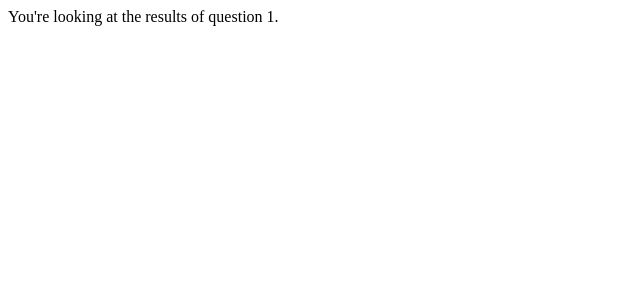
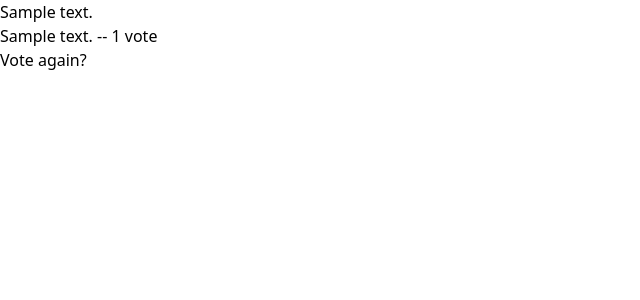
Before and after one commit to IlerioDef/django4e, a Django app: page /polls/1/results/ in a window 1280 px wide. Shown: the top 300 px of the page, without its empty margins (0-640 px from the left). Run offline with Django 4.2, Linux system fonts and the light colour scheme; tables that the repository leaves empty hold one stand-in row (values such as "Sample post"); some libraries are stand-ins or nearby versions.

Commit message:
step 11 (Forms in HTTP and HTML) - done

```diff
--- /dev/null
+++ b/polls/templates/polls/results.html
@@ -0,0 +1,20 @@
+<!DOCTYPE html>
+<html lang="en">
+<head>
+    <meta charset="UTF-8">
+    <meta name="viewport" content="width=device-width, initial-scale=1">
+    <title>Title</title>
+    <script src="https://cdn.tailwindcss.com"></script>
+</head>
+<body>
+    <h1>{{ question.question_text }}</h1>
+
+    <ul>
+    {% for choice in question.choice_set.all %}
+        <li>{{ choice.choice_text }} -- {{ choice.votes }} vote{{ choice.votes|pluralize }}</li>
+    {% endfor %}
+    </ul>
+
+    <a href="{% url 'polls:detail' question.id %}">Vote again?</a>
+</body>
+</html>
--- a/polls/urls.py
+++ b/polls/urls.py
@@ -5,8 +5,8 @@ from . import views
 app_name = "polls"
 urlpatterns = [
     path('owner', views.owner, name='owner'),
-    path("", views.index, name="index"),
-    path("<int:question_id>/", views.detail, name="detail"),
-    path("<int:question_id>/results/", views.results, name="results"),
+    path("", views.IndexView.as_view(), name="index"),
+    path("<int:pk>/", views.DetailView.as_view(), name="detail"),
+    path("<int:pk>/results/", views.ResultsView.as_view(), name="results"),
     path("<int:question_id>/vote/", views.vote, name="vote"),
 ]
--- a/polls/views.py
+++ b/polls/views.py
@@ -1,28 +1,53 @@
-from django.http import HttpResponse
+from django.http import HttpResponse, HttpResponseRedirect
 from django.shortcuts import render, get_object_or_404
+from django.urls import reverse
+from django.views import generic
 
-from polls.models import Question
+from polls.models import Question, Choice
+
 
 
 def owner(request):
     return HttpResponse("Hello, world. 94ae76ab is the polls index.")
 
 
-def index(request):
-    latest_question_list = Question.objects.order_by("-pub_date")[:5]
-    context = {"latest_question_list": latest_question_list}
-    return render(request, "polls/index.html", context)
+class IndexView(generic.ListView):
+    template_name = "polls/index.html"
+    context_object_name = "latest_question_list"
+
+    def get_queryset(self):
+        """Return the last five published questions."""
+        return Question.objects.order_by("-pub_date")[:5]
 
 
-def detail(request, question_id):
-    question = get_object_or_404(Question, pk=question_id)
-    return render(request, "polls/detail.html", {"question": question})
+class DetailView(generic.DetailView):
+    model = Question
+    template_name = "polls/detail.html"
 
 
-def results(request, question_id):
-    response = "You're looking at the results of question %s."
-    return HttpResponse(response % question_id)
+class ResultsView(generic.DetailView):
+    model = Question
+    template_name = "polls/results.html"
 
 
 def vote(request, question_id):
-    return HttpResponse("You're voting on question %s." % question_id)
+    question = get_object_or_404(Question, pk=question_id)
+    try:
+        selected_choice = question.choice_set.get(pk=request.POST["choice"])
+    except (KeyError, Choice.DoesNotExist):
+        # Redisplay the question voting form.
+        return render(
+            request,
+            "polls/detail.html",
+            {
+                "question": question,
+                "error_message": "You didn't select a choice.",
+            },
+        )
+    else:
+        selected_choice.votes += 1
+        selected_choice.save()
+        # Always return an HttpResponseRedirect after successfully dealing
+        # with POST data. This prevents data from being posted twice if a
+        # user hits the Back button.
+        return HttpResponseRedirect(reverse("polls:results", args=(question.id,)))
```
Also changed, not shown: polls/templates/polls/detail.html (+12 -6 lines).
